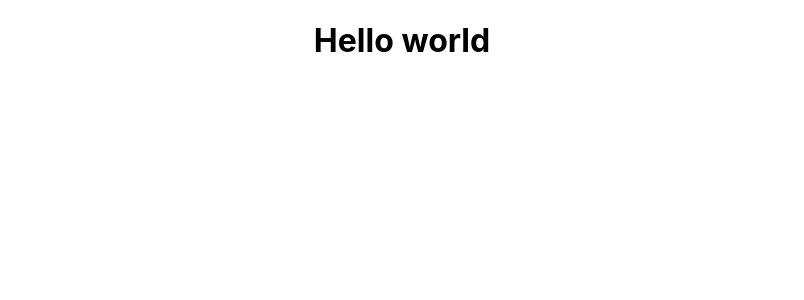
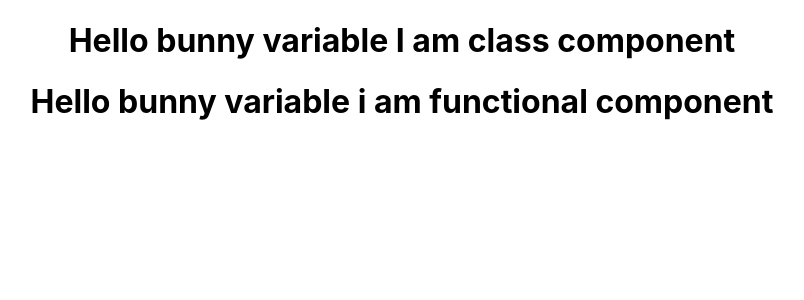
Before and after one commit to luckyreact/react-first, a React (Create React App) app in the folder benifits/: page / in a window 1280 px wide. Shown: the top 300 px of the page, without its empty margins (238-1042 px from the left). Built offline with nearby package versions, Linux system fonts and the light colour scheme.

Commit message:
class and functional components

```diff
--- a/benifits/src/App.js
+++ b/benifits/src/App.js
@@ -1,11 +1,18 @@
-import './App.css';
+import React, { Component } from 'react'
+import Greet from './components/Greet'
+import GreetFunctional from './components/GreetFunctional'
+import './App.css'
 
-function App() {
-  return (
-    <div className="App">
-       <h1>Hello world</h1>
-    </div>
-  );
+class App extends Component {
+  render() {
+    return (
+      <div className='App'>
+        <Greet/>
+        <GreetFunctional />
+
+      </div>
+    )
+  }
 }
 
-export default App;
+export default App
--- /dev/null
+++ b/benifits/src/components/Greet.js
@@ -0,0 +1,12 @@
+import React, {Component} from 'react';
+
+class Greet extends Component {
+    render(){
+        let name = 'bunny variable';
+        return(
+        <h1>Hello {name} I am class component</h1>
+        );
+    }
+}
+
+export default Greet;
--- /dev/null
+++ b/benifits/src/components/GreetFunctional.js
@@ -0,0 +1,11 @@
+import React from "react";
+
+
+function GreetFunctional (){
+    let name = 'bunny variable'
+    return(
+        <h1>Hello {name} i am functional component</h1>
+    )
+}
+
+export default GreetFunctional;
```
Also changed, not shown: benifits/src/components/First.css (deleted), benifits/src/components/First.js (deleted).
